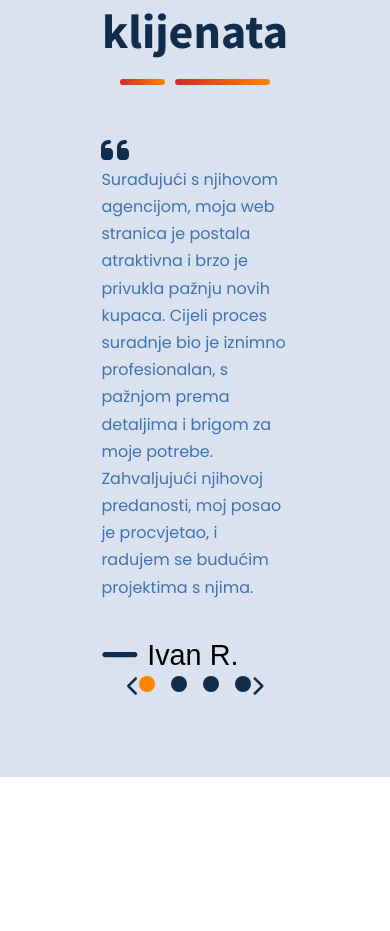
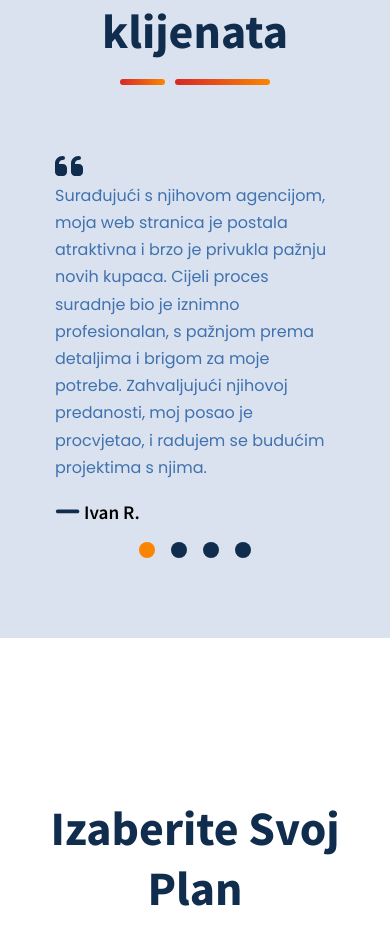
Before and after one commit to SudodoSu/website-agency, a React (Create React App) app: page /home in a window 390 px wide. Shown: the part 6100-7031 px from the top of the page. Built offline with nearby package versions, Linux system fonts and the light colour scheme; a web font is replaced by a local one.

Commit message:
Client Responsive

```diff
--- a/src/App.css
+++ b/src/App.css
@@ -821,19 +821,20 @@ footer {
     transition: transform 2s ease-in-out;
 }
 
-
 .carousel {
     overflow: hidden;
+    position: relative;
 }
 
 .client-card {
-    min-width: 100%;
+    min-width: 1200px !important;
     display: flex;
+    justify-content: center;
     gap: 2rem;
 }
 
 .client-card > div {
-    max-width: 60%;
+    width: 60%;
 }
 
 .bottom-quote {
@@ -845,12 +846,12 @@ footer {
     display: flex;
     flex-direction: column;
     justify-content: center;
-    gap: 2rem;
+    gap: 1rem;
 }
 
 .client-des > span {
-    font-family: SourceSansPro900, sans-serif;
-    font-size: 1.8rem;
+    font-family: SourceSansPro600, sans-serif;
+    font-size: 1.2rem;
     color: var(--dark-blue);
 }
 
@@ -874,9 +875,7 @@ footer {
     max-width: 30%;
 }
 
-.nav-client > button {
-    cursor: pointer;
-}
+
 
 /* Privacy Policy */
 
@@ -1095,7 +1094,7 @@ footer {
 
 @media (max-width: 1400px) {
     .max-width {
-        max-width: 80%!important;
+        max-width: 80% !important;
     }
     .footer-top {
         gap: 10em;
@@ -1103,8 +1102,8 @@ footer {
     .Informacije {
         gap: 1em;
     }
-    .client-card > div {
-        max-width: 70%;
+    .client-card {
+        min-width: 100% !important;
     }
 }
 
@@ -1200,7 +1199,8 @@ footer {
         background-position: bottom;
     }
     .client-card > div {
-        max-width: 75%;
+        width: 100%;
+        padding: 1em 1em;
     }
     .section-four-inner-articles {
         flex-direction: column;
@@ -1237,9 +1237,6 @@ footer {
         flex-direction: column;
         gap: 2em;
     }
-    .client-card > div {
-        max-width: 75%;
-    }
     .pricing-section {
         display: grid;
         grid-template-columns: repeat(auto-fit, minmax(320px, 1fr));
--- a/src/components/section-five.js
+++ b/src/components/section-five.js
@@ -60,22 +60,12 @@ function ClientWords() {
         <div className="section-five-tabs">
           <div className="carousel">
             <div
-              className="inner-carousel max-width"
+              className="inner-carousel"
               style={{ transform: `translate(-${activeIndex * 100}%)` }}
             >
               <ClientCard clients={clients} />
             </div>
             <div className="nav-client">
-              <button
-                onClick={() => updIndex(activeIndex - 1)}
-                className="left-button"
-              >
-                <FontAwesomeIcon
-                  icon={faChevronLeft}
-                  style={{ color: "#112d4e" }}
-                  size="xl"
-                />
-              </button>
               <div className="dots">
                 {clients.map((client, index) => {
                   return (
@@ -89,16 +79,6 @@ function ClientWords() {
                   );
                 })}
               </div>
-              <button
-                onClick={() => updIndex(activeIndex + 1)}
-                className="right-button"
-              >
-                <FontAwesomeIcon
-                  icon={faChevronRight}
-                  style={{ color: "#112d4e" }}
-                  size="xl"
-                />
-              </button>
             </div>
           </div>
         </div>
```
